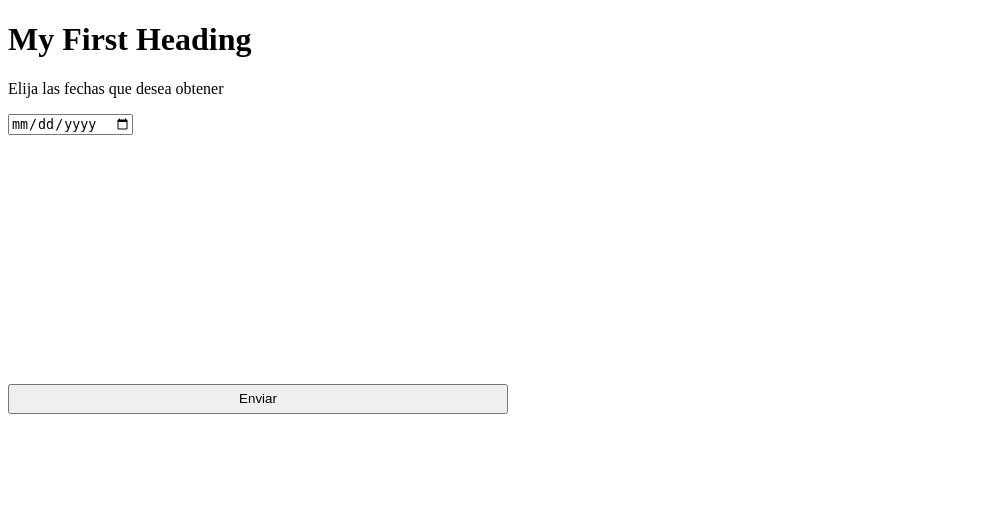
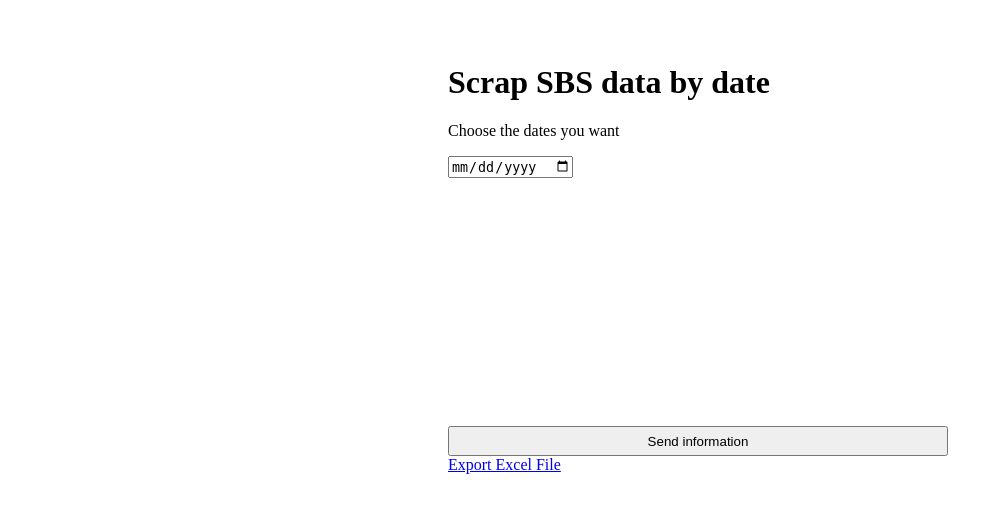
Before and after one commit to Sergio2405/Scraper-Api, a FastAPI app: page /main in a window 1280 px wide. Shown: the top 513 px of the page, without its empty margins (0-1003 px from the left). Run offline with FastAPI, Linux system fonts and the light colour scheme.

Commit message:
margins, hidden <a> & button dissabled when send

```diff
--- a/server.py
+++ b/server.py
@@ -53,10 +53,11 @@ def generate(dates:List[str]):
             for tr in report.find_all("tr"):
                 temp_tr=[]
                 tds = tr.find_all("td")
-                for i in [1,2,3,4,5,9]:
+                for i in [0,1,2,3,4,5,11,12,19]:
                     temp_tr.append(tds[i].string)
                 table.append(temp_tr)
-            df = pd.DataFrame(table)
+            df = pd.DataFrame(table,
+                    columns=["Nemónico","ISIN/Identif","Emisor","Moneda","P.Limpio %","TIR %","F. Emisión","F. Vencimiento","Duración"])
             df.to_excel(writer, sheet_name=time.replace("/","|"),index=False)
         writer.save()
     print("Saving Excel")
--- a/templates/main.html
+++ b/templates/main.html
@@ -16,12 +16,16 @@
 	display:grid;
 	grid-template-rows: 90% 10%
     }
+    body{
+	margin-left:35%;
+	margin-top:5%;
+    }
 </style>
 </head>
 <body>
 
-<h1>My First Heading</h1>
-<p>Elija las fechas que desea obtener</p>
+<h1>Scrap SBS data by date</h1>
+<p>Choose the dates you want</p>
 <form style="width:500px;height:300px" onsubmit="submitFormReport(event)">
     <div>
 	<input
@@ -31,9 +35,9 @@
 	/>
 	<div id="dates"></div>
     </div>
-    <button>Enviar</button>
+    <button id="send">Send information</button>
 </form>
-<a href="../obtain" hidden id="export">Export Excel File</a>
+<a href="../obtain" id="export">Export Excel File</a>
 <script>
     function submitFormReport(e){
 	e.preventDefault();
@@ -52,11 +56,21 @@
 	    },
 	    body: JSON.stringify(dates),
 	};
-	console.log(options)
+	const export_tag = document.getElementById("export");
+	const send_button = document.getElementById("send");
+
+	send_button.disabled=true;
+	export_tag.hidden=true;
+
+	let interval = setTimeout(() => {
+	    let timer = document.getElementById("timer");
+	    timer.hidden=false;
+	    timer.innerHTML += parseFloat(timer.innerHTML)+1;
+	},1000);
 
 	fetch('http://127.0.0.1:8001/generate', options).then(response => {
-	    console.log(response);
-	    document.getElementById("export").removeAttribute("hidden")
+	    export_tag.hidden=false;
+	    send_button.disabled=false;
 	    })
     }
 </script>
```
